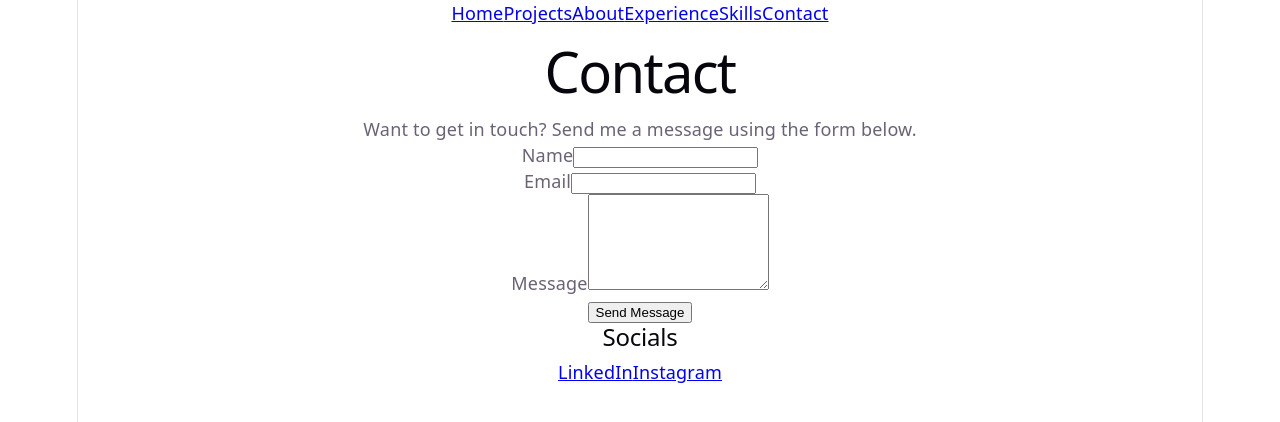
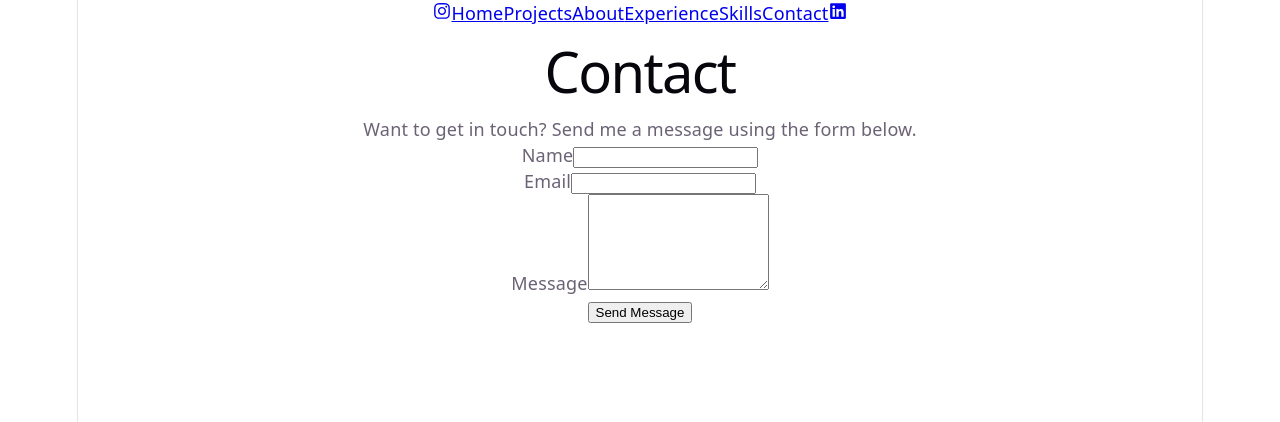
Before and after one commit to kearmododragon/website2, a React (Vite) app: page /contact in a window 1280 px wide. Shown: the top 422 px of the page. Built offline with nearby package versions, Linux system fonts and the light colour scheme.

Commit message:
updated contact form and moved the social links to the nav bar

```diff
--- a/src/components/Navbar.jsx
+++ b/src/components/Navbar.jsx
@@ -1,14 +1,29 @@
 import { Link } from 'react-router-dom';
+import { FaInstagram, FaLinkedin } from "react-icons/fa";
 
 function Navbar() {
   return (
     <nav>
+          <a
+        href="https://www.instagram.com/kearmododragon/"
+        target="_blank"
+        rel="noreferrer"
+      >
+        <FaInstagram />
+      </a>
       <Link to="/">Home</Link>
       <Link to="/projects">Projects</Link>
       <Link to="/about">About</Link>
       <Link to="/experience">Experience</Link>
       <Link to="/skills">Skills</Link>
       <Link to="/contact">Contact</Link>
+            <a
+        href="https://www.linkedin.com/in/ciarankearney92/"
+        target="_blank"
+        rel="noreferrer"
+      >
+        <FaLinkedin />
+      </a>
     </nav>
   );
 }
--- a/src/pages/Contact.jsx
+++ b/src/pages/Contact.jsx
@@ -7,7 +7,10 @@ function Contact() {
         Want to get in touch? Send me a message using the form below.
       </p>
 
-      <form>
+      <form
+        action="https://formsubmit.co/ckearney1992@gmail.com"
+        method="POST"
+      >
         <div>
           <label htmlFor="name">Name</label>
           <input
@@ -42,26 +45,6 @@ function Contact() {
           Send Message
         </button>
       </form>
-
-      <section>
-        <h2>Socials</h2>
-
-        <a
-          href="YOUR_LINKEDIN_URL"
-          target="_blank"
-          rel="noreferrer"
-        >
-          LinkedIn
-        </a>
-
-        <a
-          href="YOUR_INSTAGRAM_URL"
-          target="_blank"
-          rel="noreferrer"
-        >
-          Instagram
-        </a>
-      </section>
     </div>
   );
 }
```
Also changed, not shown: 1 other file (tests, documents, lock files or other folders).
